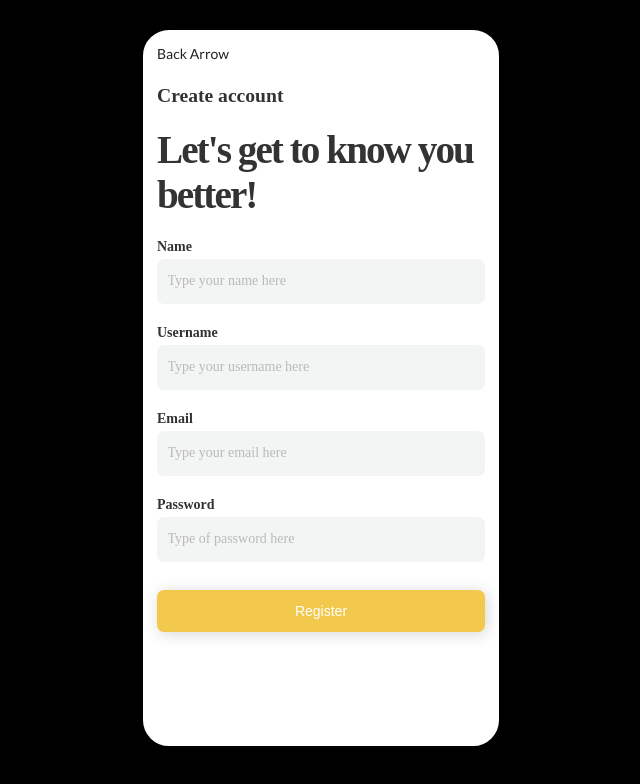
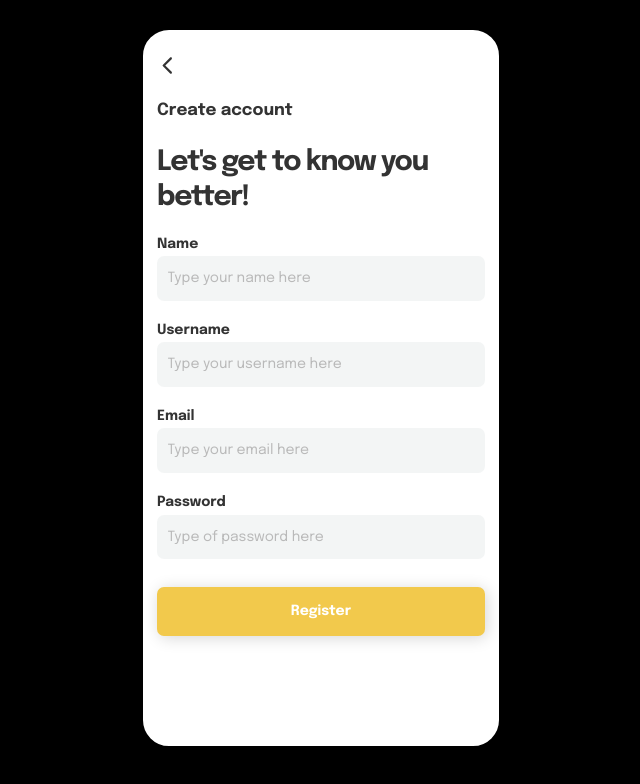
Before and after one commit to arun-kushwaha04/Asynchronous-Tic-Tac-Toe, a React (Create React App) app in the folder frontend/: page /register in a window 1280 px wide. Shown: the top 784 px of the page, without its empty margins (319-959 px from the left). Built offline with nearby package versions, Linux system fonts and the light colour scheme; a web font is replaced by a local one.

Commit message:
Some design and bug fixes

```diff
--- a/frontend/src/components/Nav.jsx
+++ b/frontend/src/components/Nav.jsx
@@ -1,11 +1,28 @@
 import React from 'react';
 import styled from 'styled-components';
+import { useNavigate } from 'react-router-dom';
+
+import BackIcon from '../Left Icons.svg';
 
 export default function Nav() {
- return <NavBar>Back Arrow</NavBar>;
+ const navigate = useNavigate();
+ return (
+  <NavBar>
+   <img src={BackIcon} alt='Go Back' onClick={() => navigate(-1)} />
+  </NavBar>
+ );
 }
 const NavBar = styled.nav`
  min-height: 3rem;
  width: 100%;
  text-align: left;
+ display: flex;
+ align-items: center;
+ width: 100%;
+ margin-bottom: 1rem;
+ img {
+  height: 1.5rem;
+  width: auto;
+  cursor: pointer;
+ }
 `;
--- a/frontend/src/index.css
+++ b/frontend/src/index.css
@@ -1,4 +1,5 @@
 @import url('https://fonts.googleapis.com/css2?family=Bilbo&display=swap');
+@import url('https://fonts.googleapis.com/css2?family=Epilogue:ital,wght@0,100;0,200;0,300;0,400;0,500;0,600;0,700;0,800;0,900;1,100;1,200;1,300;1,400;1,500;1,600;1,700;1,800;1,900&display=swap');
 * {
     margin: 0;
     padding: 0;
--- a/frontend/src/pages/Home.jsx
+++ b/frontend/src/pages/Home.jsx
@@ -18,13 +18,13 @@ export default function Home() {
      toe
     </Heading>
    </div>
-   <div className='button-div' style={{ alignSelf: 'flex-end', width: '100%' }}>
-    <Button color='#F2C94C'>
-     <Link to={'/login'}>Login</Link>
-    </Button>
-    <Button color='#2F80ED'>
-     <Link to={'/register'}>Register</Link>
-    </Button>
+   <div className='button-div' style={{ marginTop: 'auto' }}>
+    <Link to={'/login'}>
+     <Button color='#F2C94C'>Login</Button>
+    </Link>
+    <Link to={'/register'}>
+     <Button color='#2F80ED'>Register</Button>
+    </Link>
    </div>
   </Wrapper>
  );
--- a/frontend/src/pages/Login.jsx
+++ b/frontend/src/pages/Login.jsx
@@ -69,8 +69,8 @@ const Header = styled.header`
   font-family: 'Epilogue';
   font-style: normal;
   font-weight: 700;
-  font-size: 1.4rem;
-  line-height: 1.4rem;
+  font-size: 1.2rem;
+  line-height: 1.5rem;
   color: #333333;
  }
 
@@ -78,8 +78,8 @@ const Header = styled.header`
   font-family: 'Epilogue';
   font-style: normal;
   font-weight: 700;
-  font-size: 2.8rem;
-  line-height: 3.2rem;
+  font-size: 2rem;
+  line-height: 2.5rem;
   letter-spacing: -0.05em;
   color: #333333;
  }
--- a/frontend/src/pages/Register.jsx
+++ b/frontend/src/pages/Register.jsx
@@ -75,8 +75,8 @@ const Header = styled.header`
   font-family: 'Epilogue';
   font-style: normal;
   font-weight: 700;
-  font-size: 1.4rem;
-  line-height: 1.4rem;
+  font-size: 1.2rem;
+  line-height: 1.5rem;
   color: #333333;
  }
 
@@ -84,8 +84,8 @@ const Header = styled.header`
   font-family: 'Epilogue';
   font-style: normal;
   font-weight: 700;
-  font-size: 2.8rem;
-  line-height: 3.2rem;
+  font-size: 2rem;
+  line-height: 2.5rem;
   letter-spacing: -0.05em;
   color: #333333;
  }
--- a/frontend/src/styles/styledCompnets.jsx
+++ b/frontend/src/styles/styledCompnets.jsx
@@ -11,6 +11,9 @@ export const Wrapper = styled.div`
  height: 90vh;
  aspect-ratio: 0.5;
  overflow-y: auto;
+ ::-webkit-scrollbar {
+  display: none;
+ }
 `;
 
 export const Button = styled.button`
@@ -20,11 +23,14 @@ export const Button = styled.button`
  line-height: 1.2rem;
  text-align: center;
  color: white;
- min-height: 3rem;
+ min-height: 3.5rem;
  border-radius: 0.5rem;
  display: flex;
  align-items: center;
  justify-content: center;
+ font-family: 'Epilogue';
+ font-style: normal;
+ font-weight: 700;
  cursor: pointer;
  box-shadow: 2px 2px 16px rgba(0, 0, 0, 0.16);
  background-color: ${(props) => props.color};
@@ -79,7 +85,7 @@ export const ToastMessage = styled.div`
  line-height: 1.2rem;
  text-align: center;
  color: white;
- min-height: 3.5rem;
+ min-height: 4rem;
  border-radius: 0.5rem;
  display: flex;
  align-items: center;
```
Also changed, not shown: frontend/src/Left Icons.svg (added).
